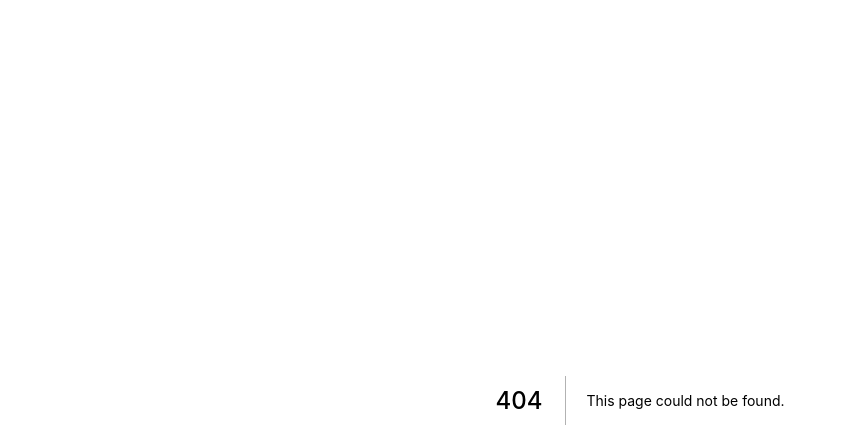
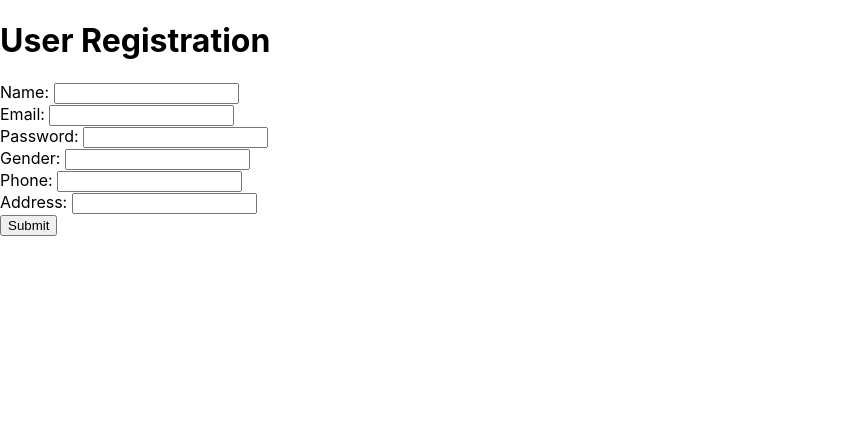
Before and after one commit to akashsachan59/myntra_clientside, a Next.js app: page /signup in a window 1280 px wide. Before the commit this address had no page. Shown: the top 448 px of the page, without its empty margins (0-847 px from the left). Built offline with nearby package versions, Linux system fonts and the light colour scheme.

Commit message:
added signup

```diff
--- a/pages/index.js
+++ b/pages/index.js
@@ -9,6 +9,7 @@ export default function Home({ data }) {
     <div>
       <Search/>
       <button onClick={ () => router.push('/login') } style={{display: login ? 'none' : ''}}>Login</button>
+      <button onClick={ () => router.push('/signup') } style={{display: login ? 'none' : ''}}>Signup</button>
       <button onClick={ () => {
                             Cookies.remove('user')
                             Cookies.remove('isloggedin')
--- /dev/null
+++ b/pages/signup.js
@@ -0,0 +1,118 @@
+import { useState } from "react";
+import { useRouter } from "next/router";
+
+export default function Signup() {
+
+    const router = useRouter();
+
+    // States for Registration
+    const [name, setName] = useState('')
+    const [email, setEmail] = useState('')
+    const [password, setPassword] = useState('')
+    const [gender, setGender] = useState('')
+    const [phone, setPhone] = useState('')
+    const [addresses, setAddresses] = useState('')
+
+    // States for error
+    const [error, setError] = useState('')
+
+    // Showing error message
+    const errorMessage = () => {
+        return (
+            <div className="error-message"
+                style={{ display: error ? '' : 'none' }}>
+                <p>Please enter valid credentials</p>
+            </div>
+        )
+    }
+
+    // Handling the form submission
+    const handleSubmit = async (e) => {
+        e.preventDefault()
+        if (email === '' || password === '' || name === '' || phone === '' || addresses === '' || gender === '') {
+            setError(true)
+        } else {
+            setError(false)
+            const data = {
+                name,
+                email,
+                password,
+                phone,
+                gender,
+                addresses
+            }
+            console.log(data)
+
+            const response = await fetch('http://localhost:3000/signup', {
+                method: 'POST',
+                headers: {
+                  'Content-Type': 'application/json'
+                },
+                body: JSON.stringify(data)
+              });
+            const resJson = await response.json()
+            // console.log(resJson)
+            if(resJson.user){
+                alert(resJson.msg)
+            }
+            setAddresses('')
+            setEmail('')
+            setGender('')
+            setName('')
+            setPassword('')
+            setPhone('')
+            router.push('/login')
+
+        }
+    }
+
+    return(
+        <div className="login-form">
+        <div>
+            <h1>User Registration</h1>
+        </div>
+
+        {/* Calling Error Methods */}
+        <div className='messages'>
+            {errorMessage()}
+        </div>
+
+        <form>
+            <div>
+                <label>Name: </label>
+                <input onChange={(e) => {setName(e.target.value)}} className='input' type="text" value={name}></input>
+            </div>
+
+            <div>
+                <label>Email: </label>
+                <input onChange={(e) => {setEmail(e.target.value)}} className='input' type="text" value={email}></input>
+            </div>
+
+            <div>
+                <label>Password: </label>
+                <input onChange={(e) => {setPassword(e.target.value)}} className='input' type="password" value={password}></input>
+            </div>
+
+            <div>
+                <label>Gender: </label>
+                <input onChange={(e) => {setGender(e.target.value)}} className='input' type="text" value={gender}></input>
+            </div>
+
+            <div>
+                <label>Phone: </label>
+                <input onChange={(e) => {setPhone(e.target.value)}} className='input' type="text" value={phone}></input>
+            </div>
+
+            <div>
+                <label>Address: </label>
+                <input onChange={(e) => {setAddresses(e.target.value)}} className='input' type="text" value={addresses}></input>
+            </div>
+
+            <div>
+                <button onClick={handleSubmit} className='btn' type='submit'>Submit</button>
+            </div>
+        </form>
+    </div>
+    )
+
+}
```
Also changed, not shown: pages/login.js (+2 -16 lines).
